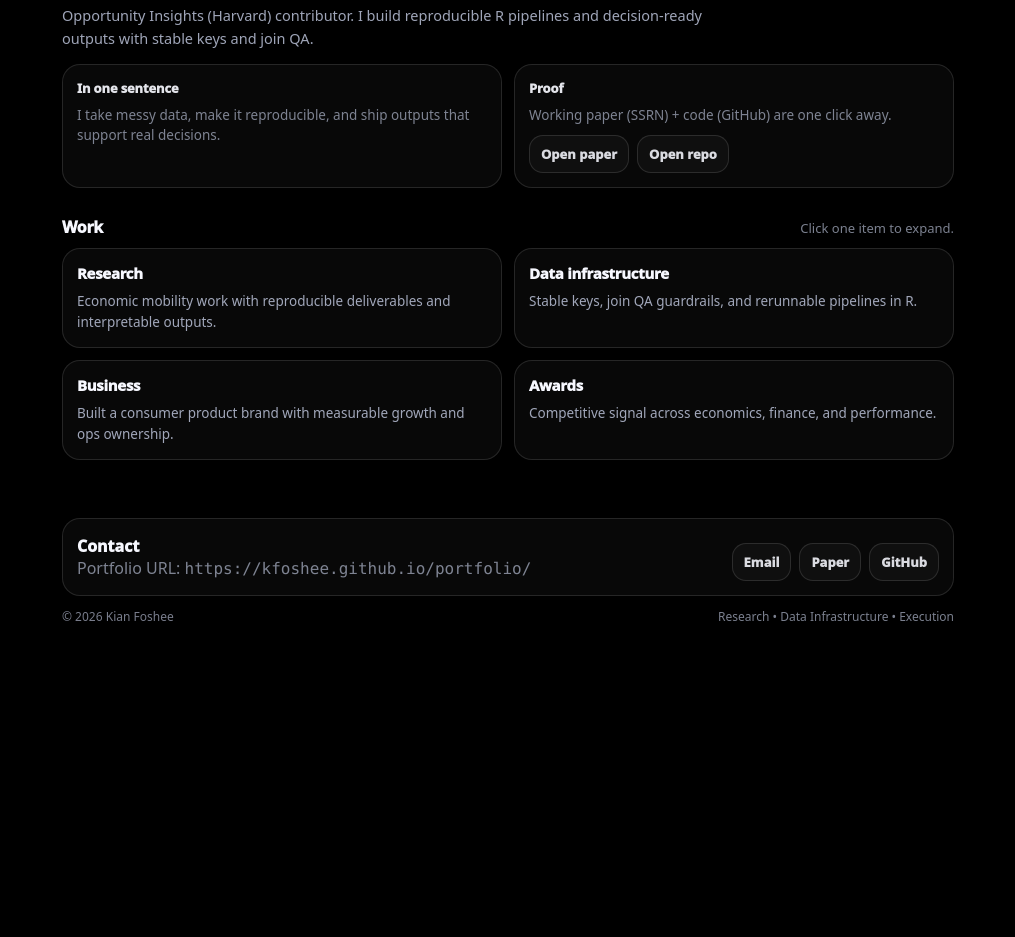
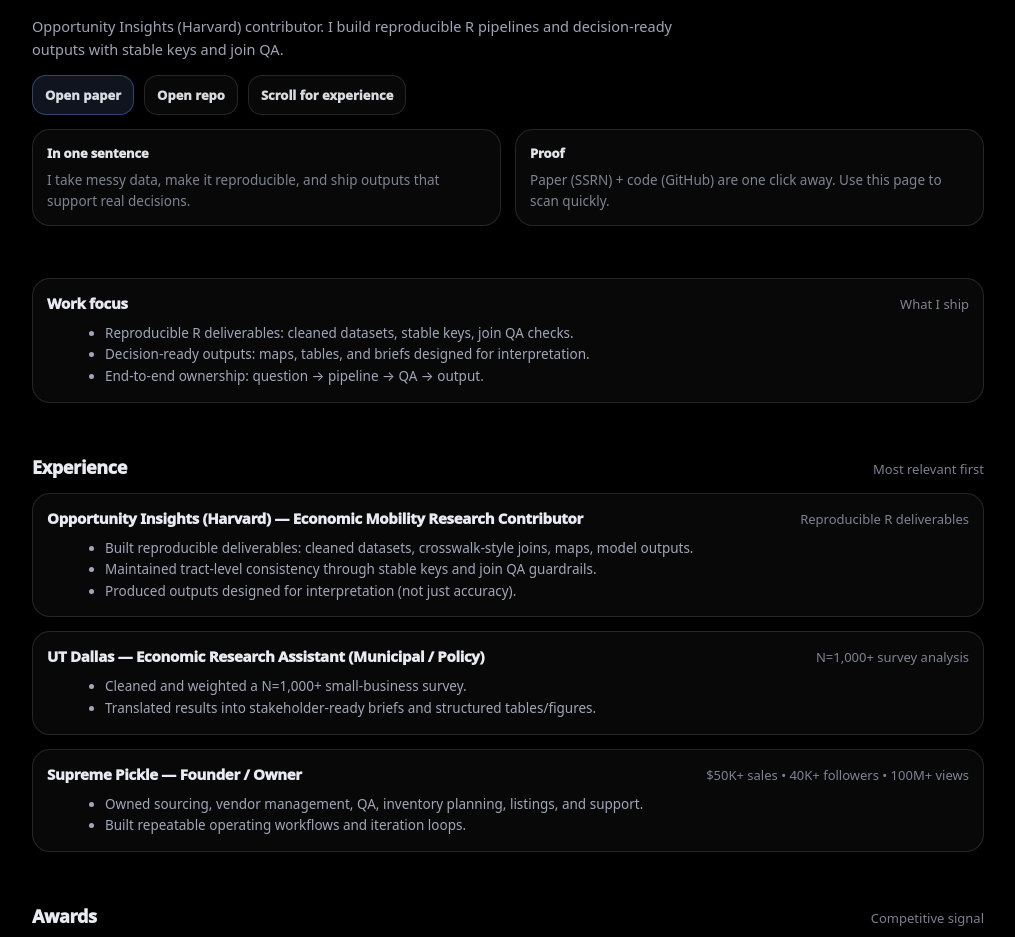
Before and after one commit to kfoshee/portfolio, a plain HTML site: page index.html in a window 1280 px wide. Shown: the part 235-1172 px from the top of the page, without its empty margins (132-1147 px from the left). Before the commit the page ends 914 px from the top, so only its background shows below. Drawn offline with Linux system fonts and the light colour scheme.

Commit message:
Refactor index.html for layout and style enhancements
Updated the portfolio's HTML structure and styles for improved layout and accessibility.

```diff
--- a/index.html
+++ b/index.html
@@ -5,7 +5,7 @@
   <meta name="viewport" content="width=device-width,initial-scale=1" />
   <meta name="color-scheme" content="dark" />
   <title>Kian Foshee — Portfolio</title>
-  <meta name="description" content="Kian Foshee — research, data infrastructure, execution. Paper + code + proof." />
+  <meta name="description" content="Kian Foshee — Research, Data Infrastructure, Execution. Paper + code + proof." />
 
   <meta http-equiv="Cache-Control" content="no-cache, no-store, must-revalidate" />
   <meta http-equiv="Pragma" content="no-cache" />
@@ -17,9 +17,11 @@
       --text:#F7F8FF;
       --muted: rgba(220,228,255,.72);
       --muted2: rgba(220,228,255,.56);
+
       --line: rgba(255,255,255,.12);
       --panel: rgba(255,255,255,.03);
       --panel2: rgba(255,255,255,.045);
+
       --r: 18px;
       --r2: 14px;
 
@@ -31,12 +33,12 @@
       --easeOut: cubic-bezier(.16, 1, .3, 1);
       --easeSoft: cubic-bezier(.2,.9,.2,1);
 
-      --gap: 12px;
+      --gap: 14px;
     }
 
     *{ box-sizing:border-box; }
     html, body { height:100%; }
-    html{ scroll-behavior:smooth; scroll-padding-top: 72px; }
+    html{ scroll-behavior:smooth; scroll-padding-top: 74px; }
     body{
       margin:0;
       background: var(--bg);
@@ -49,17 +51,17 @@
     .muted{ color: var(--muted2); }
     .mono{ font-family: ui-monospace, SFMono-Regular, Menlo, Monaco, Consolas, "Liberation Mono", monospace; }
 
-    /* Minimal topbar: only proof links (small) */
+    /* Topbar */
     .topbar{
       position: fixed;
       inset: 0 0 auto 0;
-      z-index: 30;
+      z-index: 50;
       background: rgba(0,0,0,.92);
       border-bottom: 1px solid rgba(255,255,255,.08);
       backdrop-filter: blur(10px);
     }
     .topbar-inner{
-      max-width: 920px;
+      max-width: 980px;
       margin: 0 auto;
       padding: 10px 14px;
       display:flex;
@@ -85,21 +87,22 @@
     }
 
     main{
-      max-width: 920px;
+      max-width: 980px;
       margin: 0 auto;
-      padding: 72px 14px 44px;
+      padding: 74px 14px 56px;
     }
+    section{ scroll-margin-top: 74px; padding: 26px 0; }
 
-    /* HERO: name is the biggest thing */
-    .hero{
-      padding: 26px 0 10px;
-    }
+    /* HERO — fix name cut-off */
+    .hero{ padding-top: 28px; }
     .name{
       margin: 0;
-      font-size: clamp(66px, 7.2vw, 108px);
-      line-height: 0.95;
-      letter-spacing: -0.065em;
+      font-size: clamp(52px, 7vw, 112px);
+      line-height: 1.02;         /* FIX: prevents clipping */
+      letter-spacing: -0.06em;
       font-weight: 1000;
+      overflow: visible;
+      word-break: keep-all;
     }
     .name .grad{
       background: var(--grad);
@@ -108,6 +111,8 @@
       color: transparent;
       background-size: 200% 200%;
       animation: shift 7s var(--easeSoft) infinite;
+      display: inline-block;     /* FIX: keeps full glyphs visible */
+      padding-bottom: 0.04em;    /* FIX: avoids baseline cropping on some browsers */
     }
     @keyframes shift{
       0%,100%{ background-position: 0% 50%; }
@@ -115,57 +120,32 @@
     }
 
     .headline{
-      margin: 10px 0 0 0;
+      margin-top: 10px;
       font-size: clamp(18px, 2.2vw, 24px);
       font-weight: 950;
       letter-spacing: -0.02em;
       color: rgba(247,248,255,.92);
     }
     .summary{
-      margin: 10px 0 0 0;
-      max-width: 78ch;
+      margin-top: 10px;
+      max-width: 80ch;
       color: var(--muted);
       line-height: 1.6;
       font-size: 14.5px;
     }
 
-    /* only TWO simple blocks: what + proof */
-    .two{
+    .ctaRow{
       margin-top: 14px;
-      display:grid;
-      grid-template-columns: 1fr 1fr;
-      gap: var(--gap);
-    }
-    .box{
-      border-radius: var(--r);
-      border: 1px solid rgba(255,255,255,.12);
-      background: rgba(255,255,255,.03);
-      padding: 14px;
-    }
-    .box h2{
-      margin:0;
-      font-size: 13px;
-      font-weight: 1000;
-      letter-spacing: -0.01em;
-      color: rgba(247,248,255,.92);
-    }
-    .box p{
-      margin: 8px 0 0 0;
-      color: var(--muted2);
-      line-height: 1.5;
-      font-size: 13.5px;
-    }
-    .btnrow{
-      margin-top: 10px;
       display:flex;
-      flex-wrap:wrap;
-      gap: 8px;
+      gap: 10px;
+      flex-wrap: wrap;
+      align-items:center;
     }
     .btn{
       display:inline-flex;
       align-items:center;
       justify-content:center;
-      padding: 9px 11px;
+      padding: 10px 12px;
       border-radius: 14px;
       border: 1px solid rgba(255,255,255,.12);
       background: rgba(255,255,255,.03);
@@ -181,160 +161,101 @@
       background: rgba(122,162,255,.10);
       color: rgba(247,248,255,.95);
     }
-
-    /* Work: 4 simple cards, then one expanded panel */
-    .section-head{
-      margin-top: 18px;
-      display:flex;
-      justify-content: space-between;
-      gap: 10px;
-      align-items: baseline;
-      flex-wrap: wrap;
-    }
-    .section-head h2{
-      margin:0;
-      font-size: 16px;
-      font-weight: 1000;
-      letter-spacing: -0.02em;
-    }
-    .hint{
-      margin:0;
-      color: var(--muted2);
-      font-size: 13px;
+    .btn.primary{
+      border-color: rgba(122,162,255,.34);
+      background: rgba(122,162,255,.12);
     }
 
-    .tiles{
-      margin-top: 10px;
+    /* Cards */
+    .grid2{
+      margin-top: 14px;
       display:grid;
-      grid-template-columns: repeat(2, minmax(0,1fr));
+      grid-template-columns: 1fr 1fr;
       gap: var(--gap);
+      align-items:start;
     }
-    .tile{
+    .card{
       border-radius: var(--r);
       border: 1px solid rgba(255,255,255,.12);
       background: rgba(255,255,255,.03);
       padding: 14px;
-      cursor:pointer;
-      transition: transform .28s var(--easeSoft), border-color .28s var(--easeSoft), background .28s var(--easeSoft);
-      user-select:none;
     }
-    .tile:hover{
-      transform: translateY(-3px);
-      border-color: rgba(122,162,255,.28);
-      background: rgba(255,255,255,.045);
+    .card h3{
+      margin:0;
+      font-size: 13px;
+      font-weight: 1000;
+      color: rgba(247,248,255,.92);
+      letter-spacing: -0.01em;
     }
-    .tile .t{
-      font-weight: 1000;
-      font-size: 15px;
-      letter-spacing: -0.02em;
-      margin:0;
-    }
-    .tile .d{
-      margin-top: 8px;
-      color: var(--muted);
-      line-height: 1.55;
+    .card p{
+      margin: 8px 0 0 0;
+      color: var(--muted2);
+      line-height: 1.5;
       font-size: 13.5px;
     }
 
-    .panel{
-      margin-top: 10px;
+    /* Timeline */
+    .stack{
+      margin-top: 14px;
+      display:grid;
+      gap: var(--gap);
+    }
+    .item{
       border-radius: var(--r);
       border: 1px solid rgba(255,255,255,.12);
       background: rgba(255,255,255,.03);
       padding: 14px;
-
-      opacity: 0;
-      transform: translateY(14px);
-      filter: blur(12px);
-      pointer-events:none;
-      max-height: 0;
-
-      transition:
-        opacity .45s var(--easeSoft),
-        transform .45s var(--easeSoft),
-        filter .45s var(--easeSoft),
-        max-height .55s var(--easeSoft),
-        padding .55s var(--easeSoft);
     }
-    .panel.open{
-      opacity: 1;
-      transform: translateY(0);
-      filter: blur(0);
-      pointer-events:auto;
-      max-height: 520px;
-    }
-    .panel-head{
+    .itemTop{
       display:flex;
       justify-content: space-between;
       gap: 10px;
-      align-items:flex-start;
-      border-bottom: 1px solid rgba(255,255,255,.08);
-      padding-bottom: 10px;
-      margin-bottom: 10px;
+      flex-wrap: wrap;
+      align-items: baseline;
     }
-    .panel-title{
-      margin:0;
+    .itemTitle{
       font-weight: 1000;
       letter-spacing: -0.02em;
       font-size: 15px;
+      color: rgba(247,248,255,.95);
     }
-    .panel-sub{
-      margin-top: 6px;
+    .itemMeta{
+      color: var(--muted2);
+      font-size: 13px;
+    }
+    .bullets{
+      margin: 10px 0 0 18px;
       color: var(--muted);
-      font-size: 13px;
-      line-height: 1.55;
-      max-width: 78ch;
-    }
-    .close{
-      border: 1px solid rgba(255,255,255,.14);
-      background: rgba(255,255,255,.04);
-      color: rgba(247,248,255,.92);
-      border-radius: 14px;
-      padding: 9px 11px;
-      font-weight: 950;
-      cursor:pointer;
-      transition: transform .2s var(--easeOut), background .2s var(--easeOut), border-color .2s var(--easeOut);
-      user-select:none;
-    }
-    .close:hover{
-      transform: translateY(-1px);
-      border-color: rgba(122,162,255,.30);
-      background: rgba(122,162,255,.10);
+      line-height: 1.6;
+      font-size: 13.5px;
     }
 
-    .panel-grid{
+    /* Awards list */
+    .awards{
+      margin-top: 12px;
       display:grid;
-      grid-template-columns: 1.15fr .85fr;
-      gap: var(--gap);
+      gap: 10px;
     }
-    .block{
-      border-radius: var(--r2);
+    .award{
+      border-radius: var(--r);
       border: 1px solid rgba(255,255,255,.12);
-      background: rgba(255,255,255,.035);
-      padding: 12px;
+      background: rgba(255,255,255,.03);
+      padding: 12px 14px;
+      color: rgba(247,248,255,.90);
+      font-weight: 900;
+      font-size: 13px;
+      line-height: 1.4;
     }
-    .block h3{
-      margin: 0 0 8px 0;
+    .award span{
+      display:block;
+      margin-top: 6px;
+      color: var(--muted2);
+      font-weight: 700;
       font-size: 12.5px;
-      font-weight: 1000;
-      color: rgba(247,248,255,.92);
-    }
-    .bullets{
-      margin: 0 0 0 18px;
-      color: var(--muted);
-      font-size: 13px;
-      line-height: 1.6;
-    }
-    .actions{
-      display:flex;
-      flex-wrap:wrap;
-      gap: 8px;
-      margin-top: 8px;
     }
 
-    /* Contact: minimal */
+    /* Contact */
     .contact{
-      margin-top: 18px;
       border-radius: var(--r);
       border: 1px solid rgba(255,255,255,.12);
       background: rgba(255,255,255,.03);
@@ -356,22 +277,25 @@
       padding-bottom: 10px;
     }
 
-    /* Clean, subtle animation only */
-    .reveal{ opacity:0; transform: translateY(14px); filter: blur(10px); }
+    /* Scroll animations */
+    .reveal{
+      opacity: 0;
+      transform: translateY(18px);
+      filter: blur(12px);
+    }
     .reveal.in{
-      opacity:1; transform: translateY(0); filter: blur(0);
-      transition: opacity .8s var(--easeSoft), transform .8s var(--easeSoft), filter .8s var(--easeSoft);
+      opacity: 1;
+      transform: translateY(0);
+      filter: blur(0);
+      transition: opacity .85s var(--easeSoft), transform .85s var(--easeSoft), filter .85s var(--easeSoft);
     }
 
     @media (max-width: 900px){
-      .two{ grid-template-columns: 1fr; }
-      .tiles{ grid-template-columns: 1fr; }
-      .panel-grid{ grid-template-columns: 1fr; }
+      .grid2{ grid-template-columns: 1fr; }
     }
     @media (prefers-reduced-motion: reduce){
       html{ scroll-behavior:auto; }
       .reveal, .reveal.in{ transition:none; transform:none; filter:none; opacity:1; }
-      .panel{ transition:none; }
       .name .grad{ animation:none; }
     }
   </style>
@@ -381,6 +305,9 @@
   <header class="topbar">
     <div class="topbar-inner">
       <a class="navlink" href="#work">Work</a>
+      <a class="navlink" href="#experience">Experience</a>
+      <a class="navlink" href="#awards">Awards</a>
+      <a class="navlink" href="#contact">Contact</a>
       <a class="navlink" href="https://papers.ssrn.com/sol3/papers.cfm?abstract_id=5572840" target="_blank" rel="noreferrer">Paper</a>
       <a class="navlink" href="https://github.com/kfoshee" target="_blank" rel="noreferrer">GitHub</a>
       <a class="navlink" href="mailto:KianFoshee@gmail.com">Email</a>
@@ -388,90 +315,117 @@
   </header>
 
   <main id="top">
+    <!-- HERO -->
     <section class="hero">
       <h1 class="name reveal"><span class="grad">Kian Foshee</span></h1>
       <div class="headline reveal">Research • Data Infrastructure • Execution</div>
-
       <div class="summary reveal">
         Opportunity Insights (Harvard) contributor. I build reproducible R pipelines and decision-ready outputs with stable keys and join QA.
       </div>
 
-      <div class="two reveal">
-        <div class="box">
-          <h2>In one sentence</h2>
+      <div class="ctaRow reveal">
+        <a class="btn primary" href="https://papers.ssrn.com/sol3/papers.cfm?abstract_id=5572840" target="_blank" rel="noreferrer">Open paper</a>
+        <a class="btn" href="YOUR_BEST_REPO" target="_blank" rel="noreferrer">Open repo</a>
+        <a class="btn" href="#experience">Scroll for experience</a>
+      </div>
+
+      <div class="grid2 reveal">
+        <div class="card">
+          <h3>In one sentence</h3>
           <p>I take messy data, make it reproducible, and ship outputs that support real decisions.</p>
         </div>
-        <div class="box">
-          <h2>Proof</h2>
-          <p>Working paper (SSRN) + code (GitHub) are one click away.</p>
-          <div class="btnrow">
-            <a class="btn" href="https://papers.ssrn.com/sol3/papers.cfm?abstract_id=5572840" target="_blank" rel="noreferrer">Open paper</a>
-            <a class="btn" href="YOUR_BEST_REPO" target="_blank" rel="noreferrer">Open repo</a>
-          </div>
+        <div class="card">
+          <h3>Proof</h3>
+          <p>Paper (SSRN) + code (GitHub) are one click away. Use this page to scan quickly.</p>
         </div>
       </div>
     </section>
 
+    <!-- WORK (short) -->
     <section id="work">
-      <div class="section-head reveal">
-        <h2>Work</h2>
-        <p class="hint">Click one item to expand.</p>
+      <div class="item reveal">
+        <div class="itemTop">
+          <div class="itemTitle">Work focus</div>
+          <div class="itemMeta">What I ship</div>
+        </div>
+        <ul class="bullets">
+          <li>Reproducible R deliverables: cleaned datasets, stable keys, join QA checks.</li>
+          <li>Decision-ready outputs: maps, tables, and briefs designed for interpretation.</li>
+          <li>End-to-end ownership: question → pipeline → QA → output.</li>
+        </ul>
+      </div>
+    </section>
+
+    <!-- EXPERIENCE (scroll reveals) -->
+    <section id="experience">
+      <div class="itemTop reveal" style="margin-bottom:10px;">
+        <div class="itemTitle" style="font-size:18px;">Experience</div>
+        <div class="itemMeta">Most relevant first</div>
       </div>
 
-      <div class="tiles">
-        <div class="tile reveal" data-open="research" role="button" tabindex="0" aria-label="Open Research">
-          <div class="t">Research</div>
-          <div class="d">Economic mobility work with reproducible deliverables and interpretable outputs.</div>
+      <div class="stack">
+        <div class="item reveal">
+          <div class="itemTop">
+            <div class="itemTitle">Opportunity Insights (Harvard) — Economic Mobility Research Contributor</div>
+            <div class="itemMeta">Reproducible R deliverables</div>
+          </div>
+          <ul class="bullets">
+            <li>Built reproducible deliverables: cleaned datasets, crosswalk-style joins, maps, model outputs.</li>
+            <li>Maintained tract-level consistency through stable keys and join QA guardrails.</li>
+            <li>Produced outputs designed for interpretation (not just accuracy).</li>
+          </ul>
         </div>
 
-        <div class="tile reveal" data-open="infra" role="button" tabindex="0" aria-label="Open Data Infrastructure">
-          <div class="t">Data infrastructure</div>
-          <div class="d">Stable keys, join QA guardrails, and rerunnable pipelines in R.</div>
+        <div class="item reveal">
+          <div class="itemTop">
+            <div class="itemTitle">UT Dallas — Economic Research Assistant (Municipal / Policy)</div>
+            <div class="itemMeta">N=1,000+ survey analysis</div>
+          </div>
+          <ul class="bullets">
+            <li>Cleaned and weighted a N=1,000+ small-business survey.</li>
+            <li>Translated results into stakeholder-ready briefs and structured tables/figures.</li>
+          </ul>
         </div>
 
-        <div class="tile reveal" data-open="business" role="button" tabindex="0" aria-label="Open Business">
-          <div class="t">Business</div>
-          <div class="d">Built a consumer product brand with measurable growth and ops ownership.</div>
-        </div>
-
-        <div class="tile reveal" data-open="awards" role="button" tabindex="0" aria-label="Open Awards">
-          <div class="t">Awards</div>
-          <div class="d">Competitive signal across economics, finance, and performance.</div>
-        </div>
-      </div>
-
-      <div id="panel" class="panel" aria-live="polite">
-        <div class="panel-head">
-          <div>
-            <div class="panel-title" id="panelTitle">Title</div>
-            <div class="panel-sub" id="panelSub">Subtitle</div>
+        <div class="item reveal">
+          <div class="itemTop">
+            <div class="itemTitle">Supreme Pickle — Founder / Owner</div>
+            <div class="itemMeta">$50K+ sales • 40K+ followers • 100M+ views</div>
           </div>
-          <button class="close" id="closeBtn" type="button">Close</button>
-        </div>
-
-        <div class="panel-grid">
-          <div class="block">
-            <h3>Highlights</h3>
-            <ul class="bullets" id="panelBullets"></ul>
-          </div>
-
-          <div class="block">
-            <h3>Links</h3>
-            <div class="actions" id="panelLinks"></div>
-          </div>
+          <ul class="bullets">
+            <li>Owned sourcing, vendor management, QA, inventory planning, listings, and support.</li>
+            <li>Built repeatable operating workflows and iteration loops.</li>
+          </ul>
         </div>
       </div>
     </section>
 
+    <!-- AWARDS (scroll reveals) -->
+    <section id="awards">
+      <div class="itemTop reveal" style="margin-bottom:10px;">
+        <div class="itemTitle" style="font-size:18px;">Awards</div>
+        <div class="itemMeta">Competitive signal</div>
+      </div>
+
+      <div class="awards">
+        <div class="award reveal">World Economics Cup<span>Individual Top-10; Team 4th (World Finals)</span></div>
+        <div class="award reveal">Northwestern Economics Tournament<span>2nd Place</span></div>
+        <div class="award reveal">Harvard Pre-Collegiate Economics Challenge<span>3rd Place (Team); Individual High Distinction</span></div>
+        <div class="award reveal">National Finance Challenge (Texas)<span>Perfect Score (1 of 56)</span></div>
+        <div class="award reveal">National Economics Challenge (Texas)<span>Top Score (Top &lt; 10%)</span></div>
+      </div>
+    </section>
+
+    <!-- CONTACT -->
     <section id="contact">
       <div class="contact reveal">
         <div>
           <div style="font-weight:1000;">Contact</div>
           <div class="muted">Portfolio URL: <span class="mono">https://kfoshee.github.io/portfolio/</span></div>
         </div>
-        <div class="btnrow">
+        <div class="ctaRow" style="margin:0;">
           <a class="btn" href="mailto:KianFoshee@gmail.com">Email</a>
-          <a class="btn" href="https://papers.ssrn.com/sol3/papers.csrn?abstract_id=5572840" target="_blank" rel="noreferrer">Paper</a>
+          <a class="btn" href="https://papers.ssrn.com/sol3/papers.cfm?abstract_id=5572840" target="_blank" rel="noreferrer">Paper</a>
           <a class="btn" href="https://github.com/kfoshee" target="_blank" rel="noreferrer">GitHub</a>
         </div>
       </div>
@@ -487,7 +441,7 @@
     (() => {
       document.getElementById("year").textContent = String(new Date().getFullYear());
 
-      // reveal
+      // Scroll reveal (simple, smooth)
       const revealEls = document.querySelectorAll(".reveal");
       const io = new IntersectionObserver((entries) => {
         for (const entry of entries) {
@@ -498,106 +452,6 @@
         }
       }, { threshold: 0.14 });
       revealEls.forEach(el => io.observe(el));
-
-      // panel data (minimal + clear)
-      const DATA = {
-        research: {
-          title: "Research",
-          sub: "Economic mobility and place-based outcomes; outputs designed to be interpretable and reusable.",
-          bullets: [
-            "Working paper on move-in rates and the geography of upward mobility (SSRN).",
-            "Reproducible R deliverables: cleaned datasets, maps, and model outputs.",
-            "Outputs designed for interpretation, not just model performance."
-          ],
-          links: [
-            { label: "Open paper", href: "https://papers.ssrn.com/sol3/papers.cfm?abstract_id=5572840", ext: true }
-          ]
-        },
-        infra: {
-          title: "Data infrastructure",
-          sub: "Stable keys, join QA checks, and rerunnable pipelines in R.",
-          bullets: [
-            "Standardize identifiers and definitions across datasets before analysis.",
-            "Join QA checks so merges don’t silently fail (coverage, duplicates, key integrity).",
-            "Versioned outputs that can be reproduced exactly."
-          ],
-          links: [
-            { label: "Open repo", href: "YOUR_BEST_REPO", ext: true },
-            { label: "GitHub profile", href: "https://github.com/kfoshee", ext: true }
-          ]
-        },
-        business: {
-          title: "Business",
-          sub: "Consumer product brand with measurable growth and end-to-end ops ownership.",
-          bullets: [
-            "Owned sourcing, vendor management, QA, inventory planning, listings, and customer operations.",
-            "Built distribution and community growth with measurable reach.",
-            "Iterated product via feedback loops and repeatable fulfillment workflows."
-          ],
-          links: [
-            { label: "Email", href: "mailto:KianFoshee@gmail.com", ext: false }
-          ]
-        },
-        awards: {
-          title: "Awards",
-          sub: "Competitive signal across economics, finance, and performance.",
-          bullets: [
-            "World Economics Cup — Individual Top-10; Team 4th (World Finals).",
-            "Northwestern Economics Tournament — 2nd Place.",
-            "Harvard Pre-Collegiate Economics Challenge — 3rd Place (Team); Individual High Distinction.",
-            "National Finance Challenge (Texas) — Perfect Score (1 of 56).",
-            "National Economics Challenge (Texas) — Top Score (Top < 10%)."
-          ],
-          links: [
-            { label: "Paper", href: "https://papers.ssrn.com/sol3/papers.cfm?abstract_id=5572840", ext: true }
-          ]
-        }
-      };
-
-      const panel = document.getElementById("panel");
-      const panelTitle = document.getElementById("panelTitle");
-      const panelSub = document.getElementById("panelSub");
-      const panelBullets = document.getElementById("panelBullets");
-      const panelLinks = document.getElementById("panelLinks");
-      const closeBtn = document.getElementById("closeBtn");
-
-      function openPanel(key){
-        const d = DATA[key];
-        if (!d) return;
-
-        panelTitle.textContent = d.title;
-        panelSub.textContent = d.sub;
-
-        panelBullets.innerHTML = "";
-        d.bullets.forEach(t => {
-          const li = document.createElement("li");
-          li.textContent = t;
-          panelBullets.appendChild(li);
-        });
-
-        panelLinks.innerHTML = "";
-        d.links.forEach(l => {
-          const a = document.createElement("a");
-          a.className = "btn";
-          a.textContent = l.label;
-          a.href = l.href;
-          if (l.ext && l.href.startsWith("http")) { a.target = "_blank"; a.rel = "noreferrer"; }
-          panelLinks.appendChild(a);
-        });
-
-        panel.classList.add("open");
-        panel.scrollIntoView({ behavior:"smooth", block:"start" });
-      }
-
-      document.querySelectorAll(".tile[data-open]").forEach(tile => {
-        const run = () => openPanel(tile.dataset.open);
-        tile.addEventListener("click", run);
-        tile.addEventListener("keydown", (e) => {
-          if (e.key === "Enter" || e.key === " ") { e.preventDefault(); run(); }
-        });
-      });
-
-      closeBtn.addEventListener("click", () => panel.classList.remove("open"));
     })();
   </script>
 </body>
```
